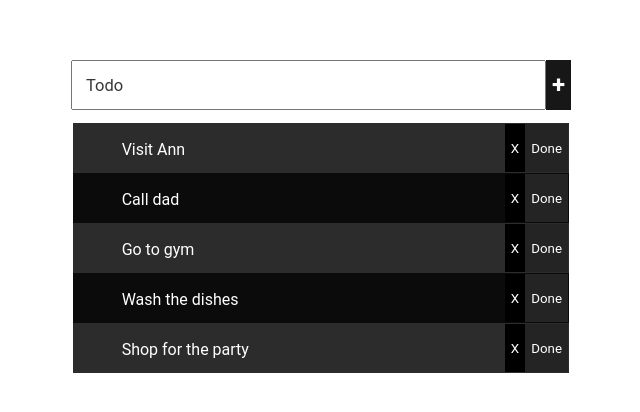
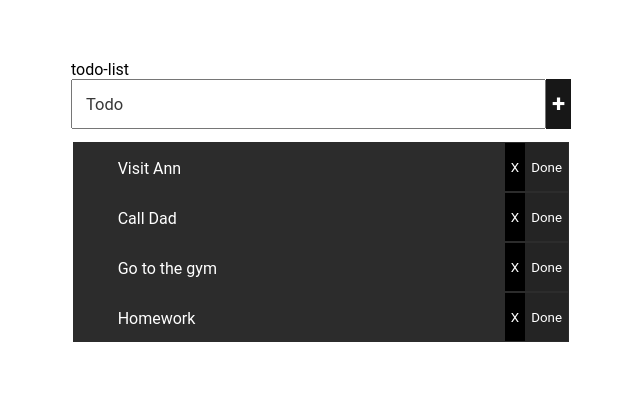
Before and after one commit to JeromeNL/angular-udemy, an Angular app: page / in a window 1280 px wide. Shown: the part 108-520 px from the top of the page, without its empty margins (319-959 px from the left). Built offline with nearby package versions, Linux system fonts and the light colour scheme.

Commit message:
11. ngForLoop

```diff
--- a/src/app/app.component.html
+++ b/src/app/app.component.html
@@ -1,58 +1,15 @@
 <div class="container">
   <div class="todo-list">
+    {{ title }}
     <div class="input-group">
       <input type="text" placeholder="Todo">
       <button class="add-button">+</button>
     </div>
     <table>
-      <tr class="even">
+      <tr *ngFor="let task of tasks" class="even">
         <td>
           <pre>
-            Visit Ann
-          </pre>
-        </td>
-        <td>
-          <button class="remove-button">X</button>
-          <button class="done-button">Done</button>
-        </td>
-      </tr>
-      <tr class="odd">
-        <td>
-          <pre>
-            Call dad
-          </pre>
-        </td>
-        <td>
-          <button class="remove-button">X</button>
-          <button class="done-button">Done</button>
-        </td>
-      </tr>
-      <tr class="even">
-        <td>
-          <pre>
-            Go to gym
-          </pre>
-        </td>
-        <td>
-          <button class="remove-button">X</button>
-          <button class="done-button">Done</button>
-        </td>
-      </tr>
-      <tr class="odd">
-        <td>
-          <pre>
-            Wash the dishes
-          </pre>
-        </td>
-        <td>
-          <button class="remove-button">X</button>
-          <button class="done-button">Done</button>
-        </td>
-      </tr>
-      <tr class="even">
-        <td>
-          <pre>
-            Shop for the party
+           {{task}}
           </pre>
         </td>
         <td>
--- a/src/app/app.component.ts
+++ b/src/app/app.component.ts
@@ -7,4 +7,10 @@ import { Component } from '@angular/core';
 })
 export class AppComponent {
   title = 'todo-list';
+  tasks = [
+    "Visit Ann",
+    "Call Dad",
+    "Go to the gym",
+    "Homework"
+  ]
 }
```
